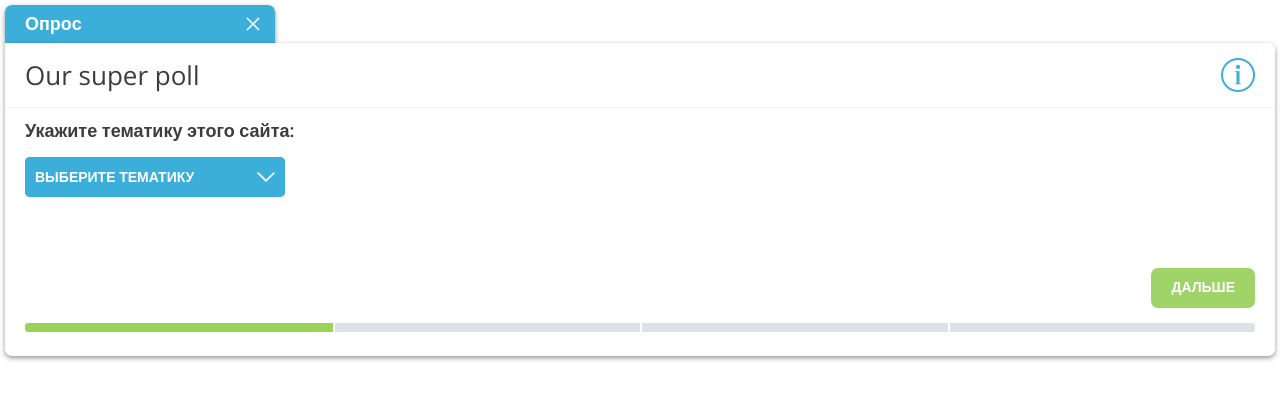
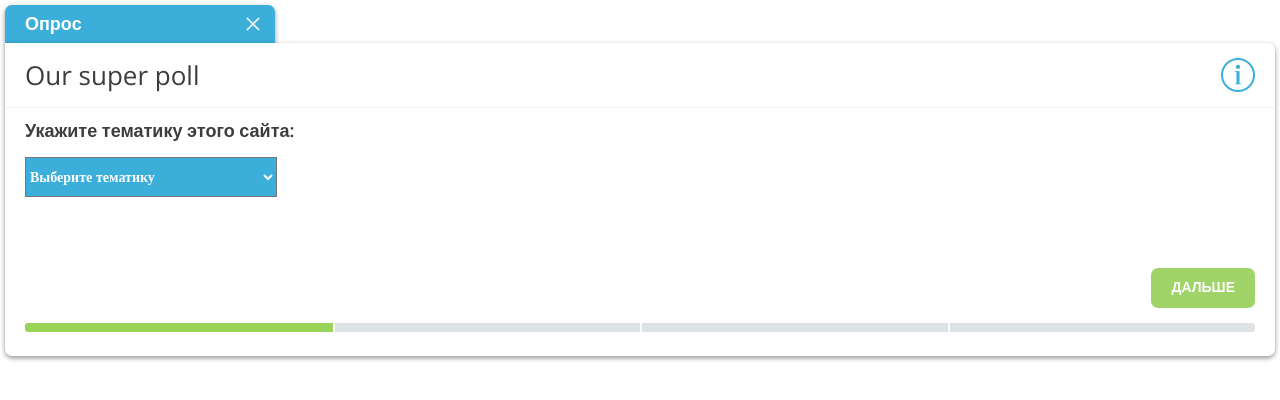
Before and after one commit to ucoz-andrew/helpInternet, a plain HTML site: page window.html in a window 1280 px wide. Both pictures are taken after a click on the button "ДАЛЬШЕ". Drawn offline with nearby package versions, Linux system fonts and the light colour scheme.

Commit message:
Selects changed to real select

```diff
--- a/css/default.css
+++ b/css/default.css
@@ -72,6 +72,7 @@ img {vertical-align: middle;}
 }
 .uModalWnd__top {
 	position: relative;
+	z-index: -1;
 	padding: 0 50px 0 20px;
 	width: 200px;
 	border-radius: 7px 7px 0 0;
@@ -103,7 +104,6 @@ img {vertical-align: middle;}
 	opacity: .8;
 }
 .uModalWnd__body {
-	position: relative;
 	padding: 0 0 24px;
 	background: #fff;
 	border-radius: 0 7px 7px;
@@ -151,60 +151,15 @@ img {vertical-align: middle;}
 .uModalWnd__answers li:first-child {
 	margin-top: 0;
 }
-
-.uModalWnd__fake-select-wrap {
-	position: relative;
-	display: inline-block;
-	min-width: 260px;
+.uModalWnd__answers--select {
+	height: 40px;
 	margin: 15px 0 10px;
 	background: #3bafda;
-	border-radius: 5px;
-	color: #fff;
-	z-index: 2;
-}
-.uModalWnd__fs-val {
-	position: relative;
-	z-index: 2;
-	display: block;
-	padding: 0 45px 0 10px;
 	color: #fff;
 	font-size: 0.875em;
 	line-height: 2.857;
+	font-family: 'Open Sans';
 	font-weight: 600;
-	text-transform: uppercase;
-	cursor: pointer;
-	border-radius: 5px;
-	background: #3bafda;
-}
-.uModalWnd__fs-val:after {
-	position: absolute;
-	display: block;
-	content: "";
-	width: 18px;
-	height: 10px;
-	right: 10px;
-	top: 50%;
-	margin-top: -5px;
-	background: url(./../img/uModalWnd__select-arrow.png);
-}
-.uModalWnd__answers--select {
-	position: absolute;
-	width: 100%;
-	top: 100%;
-	margin: -4px 0 0;
-	padding: 4px 0 0 0;
-	max-height: 141px;
-	background: #f3f3f3;
-	border-radius: 0 0 5px 5px;
-	overflow: auto;
-	display: none;
-	-webkit-box-sizing: border-box;
-	   -moz-box-sizing: border-box;
-	        box-sizing: border-box;
-	-webkit-transition: all .25s .05s ease-out;
-	   -moz-transition: all .25s .05s ease-out;
-	     -o-transition: all .25s .05s ease-out;
-	        transition: all .25s .05s ease-out;
 }
 .uModalWnd__fs-opened .uModalWnd__answers--select {
 	display: block;
@@ -215,13 +170,13 @@ img {vertical-align: middle;}
 .uModalWnd__answers--select label {
 	display: block;
 	margin: 0;
-	padding: 5px 10px;
+	padding: 2px 10px;
 	cursor: pointer;
 	white-space: nowrap;
 	overflow: hidden;
 	text-overflow: ellipsis;
 	color: #666;
-	font-size: 0.929em;
+	font-size: 0.875em;
 	border-top: 1px solid #e1e1e1;
 }
 .uModalWnd__answers--select li:first-child label {
--- a/js/main.js
+++ b/js/main.js
@@ -23,7 +23,7 @@ window.___upoll_data = {
 				"text": "Автомобили",
 				"id": 1
 			}, {
-				"text": "Супер пупер длинное название",
+				"text": "Супер пупер мега длинное название",
 				"id": 2
 			}, {
 				"text": "Спорт",
@@ -115,11 +115,11 @@ window.uModalWnd = (function(){
 				questionBuffer = '';
 				var answerVariants = '', curVariant = '';
 				if (currQuestion.type === 'select') {
+					answerVariants += '<option value="none">' + currQuestion.sign + '</option>';
 					for (var j = 0, aLen = currQuestion.answers.length; j < aLen; j += 1) {
-						answerVariants += '<li><label><input type="radio" name="uModalWnd__answer__' + currQuestion.id + '" value="' + currQuestion.answers[j].id + '" />' + currQuestion.answers[j].text + '</label></li>';
+						answerVariants += '<option value="' + currQuestion.answers[j].id + '">' + currQuestion.answers[j].text + '</option>';
 					}
-					questionBuffer = '<ul class="uModalWnd__answers uModalWnd__answers--select">' + answerVariants + '</ul>';
-					questionBuffer = '<div class="uModalWnd__fake-select-wrap js-uModalWnd__fake-select"><span class="uModalWnd__fs-val">' + currQuestion.sign + '</span>' + questionBuffer + '</div>';
+					questionBuffer = '<select name="uModalWnd__answer__' + currQuestion.id + '" class="uModalWnd__answers--select">' + answerVariants + '</select>';
 				}
 				else {
 					for (var j = 0, aLen = currQuestion.answers.length; j < aLen; j += 1) {
@@ -152,19 +152,7 @@ window.uModalWnd = (function(){
 				}
 				else {}
 			});
-			var fakeSelect = app.allQuestions.find('.js-uModalWnd__fake-select');
-			fakeSelect.find('.uModalWnd__fs-val').click(function(e) {
-				$(this).parent().toggleClass('uModalWnd__fs-opened');
-			});
-			fakeSelect.find('label').click(function(e) {
-				if (!$(this).parent().hasClass('fs-option-active')) {
-					var root = $(this).parents('.js-uModalWnd__fake-select');
-					$(this).parent().siblings('li').removeClass('fs-option-active');
-					$(this).parent().addClass('fs-option-active');
-					root.find('.uModalWnd__fs-val').text($(this).text());
-					setTimeout(function() {root.removeClass('uModalWnd__fs-opened');}, 100);
-				}
-			});
+
 			$('#js-uModalWnd__close').click(function(e) {
 				app.sendResult(app.result);
 				app.closeWindow();
@@ -183,9 +171,10 @@ window.uModalWnd = (function(){
 		},
 
 		addStepToResult: function() {
-			var stepResult = [], comma = '';
+			var stepResult = [];
 			var selected = app.allQuestions.find('[name=uModalWnd__answer__' + app.pollJSON.poll.poll_questions[app.currStep - 1].id + ']:checked');
-			if (selected.length && !(app.sending)) {
+			if (!selected.length) {selected = app.allQuestions.find('select[name=uModalWnd__answer__' + app.pollJSON.poll.poll_questions[app.currStep - 1].id + ']')}
+			if (selected.length && !(selected.val() === 'none') && !(app.sending)) {
 				selected.each(function(i) {
 					stepResult.push($(this).val());
 				});
```
